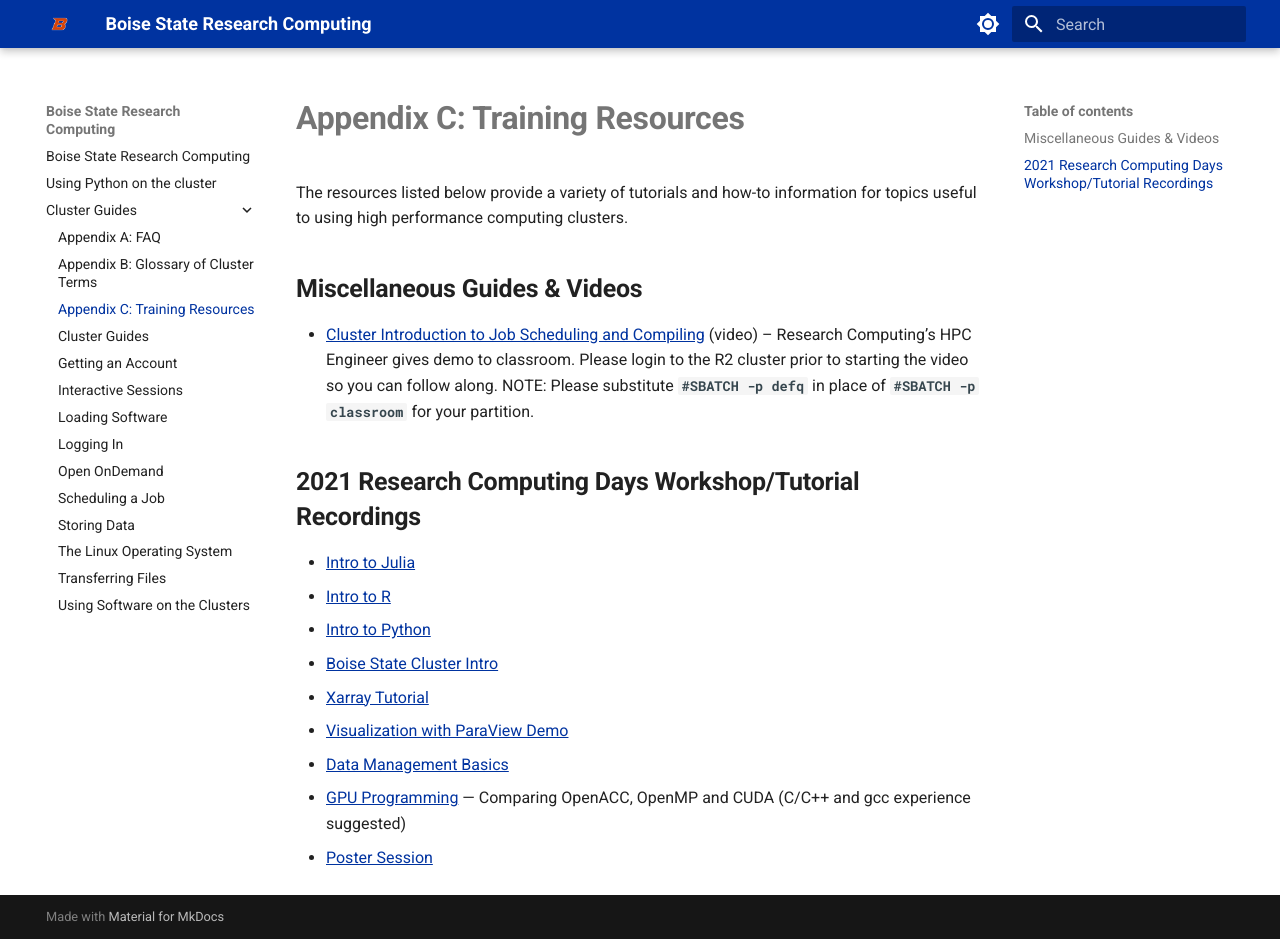
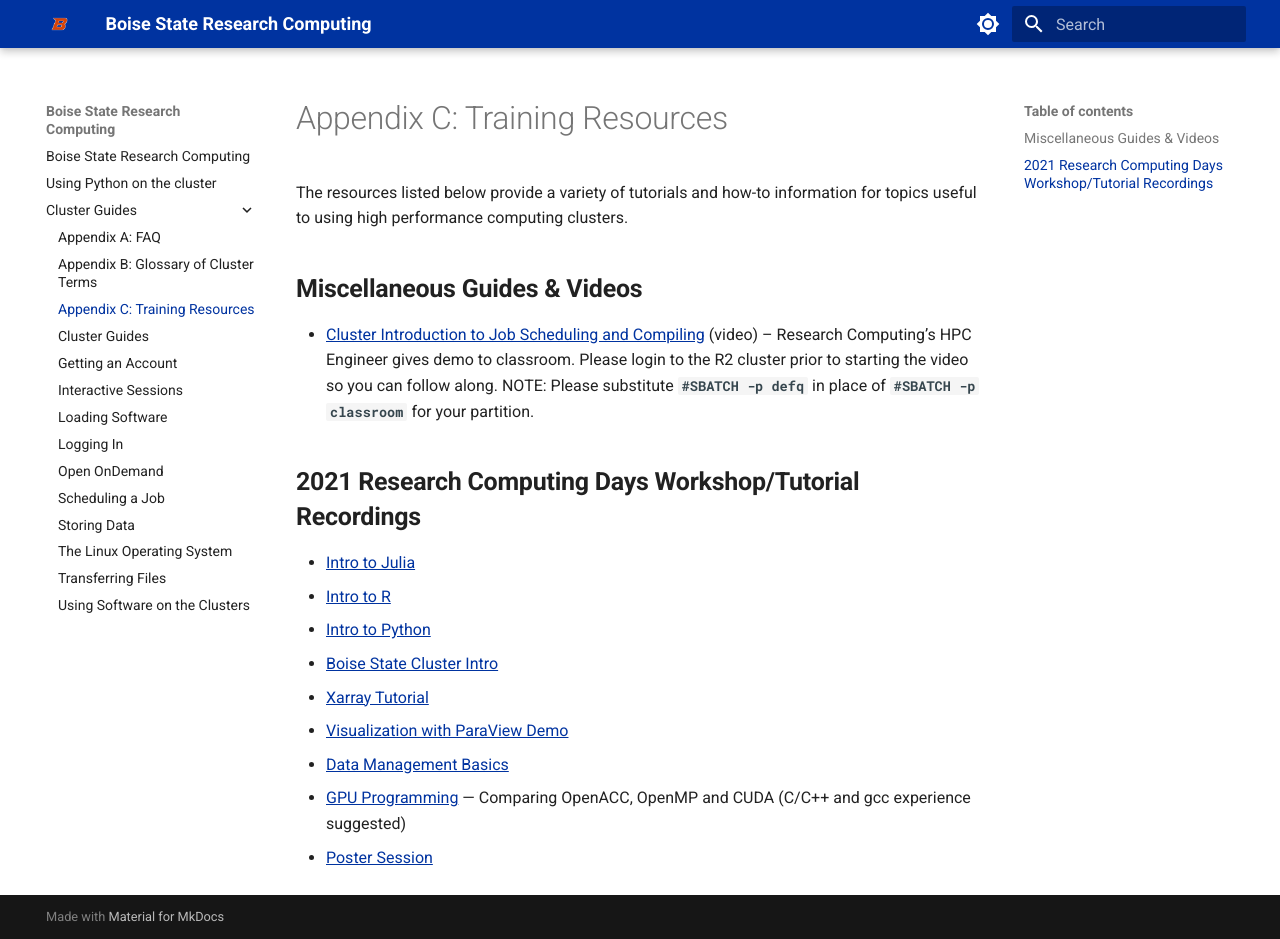
Before and after one commit to bsurc/docs, an MkDocs documentation site: the page built from docs/Cluster Guides/Appendix_C:_Training_Resources.md, in a window 1280 px wide and 939 px high. Built offline with MkDocs 1.6.1 and Material for MkDocs 9.7.7, drawn with Linux system fonts in a browser that asks for light colours.

```diff
--- a/docs/Cluster Guides/Appendix_C:_Training_Resources.md
+++ b/docs/Cluster Guides/Appendix_C:_Training_Resources.md
@@ -1,10 +1,10 @@
-# **Appendix C: Training Resources**
+# Appendix C: Training Resources
 
 The resources listed below provide a variety of tutorials and how-to information for topics useful to using high performance computing clusters.
 
 ## **Miscellaneous Guides & Videos**
 
-- [<ins>Cluster Introduction to Job Scheduling and Compiling</ins>](https://boisestate.hosted.panopto.com/Panopto/Pages/Viewer.aspx?id=689083fe-bde2-4db2-a171-acdf0005c48d) (video) – Research Computing’s HPC Engineer gives demo to classroom. Please login to the R2 cluster prior to starting the video so you can follow along.  NOTE: Please substitute <code>**#SBATCH -p defq**</code> in place of <code>**#SBATCH -p classroom**</code> for your partition.
+- [<ins>Cluster Introduction to Job Scheduling and Compiling</ins>](https://boisestate.hosted.panopto.com/Panopto/Pages/Viewer.aspx?id=689083fe-bde2-4db2-a171-acdf0005c48d) (video) – Research Computing’s HPC Engineer gives demo to classroom. Please login to the R2 cluster prior to starting the video so you can follow along.  NOTE: Please substitute **`#SBATCH -p defq`** in place of **`#SBATCH -p classroom`** for your partition.
 
 ## **2021 Research Computing Days Workshop/Tutorial Recordings**
 
```
